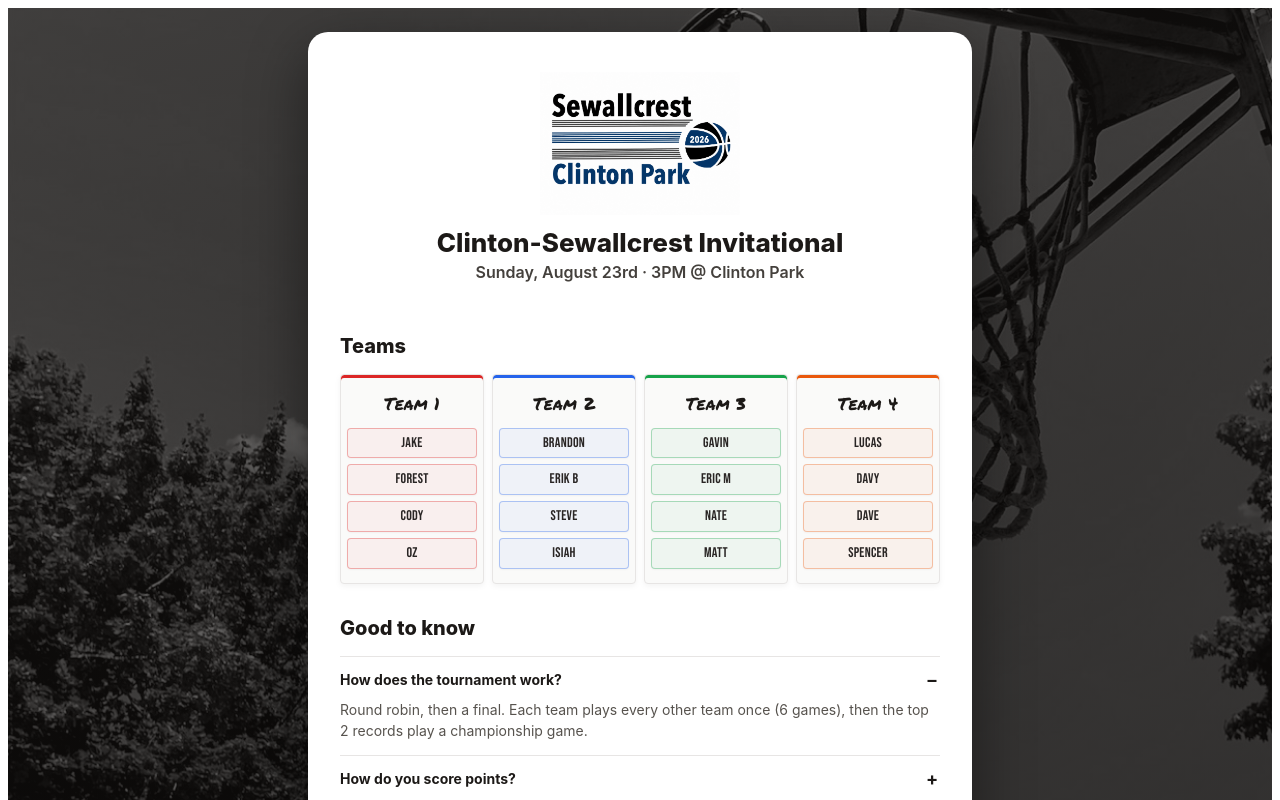
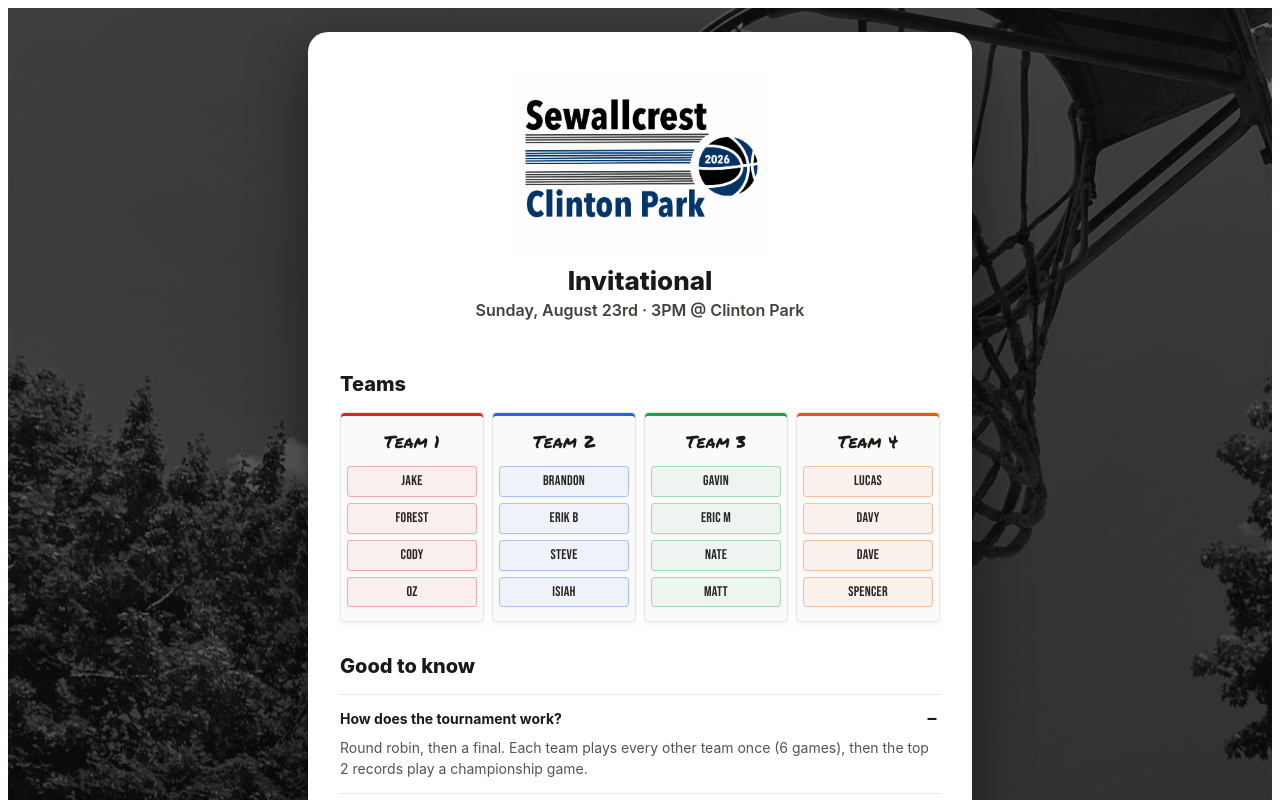
Before and after one commit to lvondd-sys/basketball-invite, a React (Vite) app: page / in a window 1280 px wide. Shown: the top 800 px of the page. Built offline with nearby package versions, Linux system fonts and the light colour scheme.

Commit message:
Update App.jsx

```diff
--- a/src/App.jsx
+++ b/src/App.jsx
@@ -79,8 +79,12 @@
       <div style={styles.bgImage} />
       <div style={styles.bgOverlay} />
       <div className="rsvp-card" style={styles.card}>
-        <img src="/logo.png" alt="Clinton-Sewallcrest Invitational" style={styles.logo} />
-        <h1 style={styles.title}>Clinton-Sewallcrest Invitational</h1>
+        <img
+          src="/logo.png"
+          alt="Clinton-Sewallcrest Invitational"
+          style={styles.logo}
+        />
+        <h1 style={styles.title}>Invitational</h1>
         <p className="event-subtitle" style={styles.subtitle}>
           {EVENT_DATE} &middot; {EVENT_TIME} @ {EVENT_LOCATION}
         </p>
@@ -190,9 +194,9 @@
   },
   logo: {
     width: "100%",
-    maxWidth: "200px",
+    maxWidth: "260px",
     height: "auto",
-    margin: "0 auto 12px",
+    margin: "0 auto 8px",
     display: "block",
   },
   title: {
```
